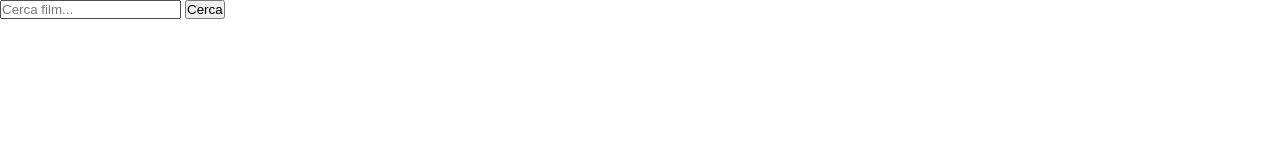
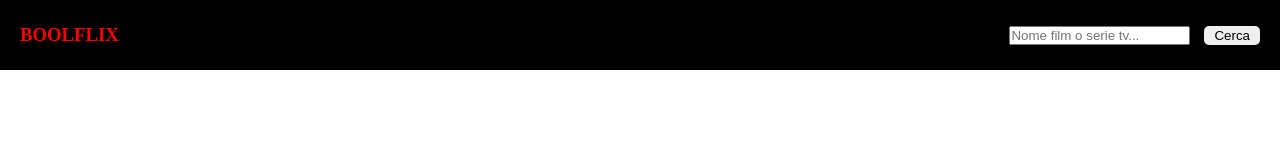
Before and after one commit to Lorenzo-Palumbo/ajax-ex-boolflix, a plain HTML site: page index.html in a window 1280 px wide. Drawn offline with nearby package versions, Linux system fonts and the light colour scheme.

Commit message:
commit 6

```diff
--- a/css/style.css
+++ b/css/style.css
@@ -4,10 +4,57 @@
     margin: 0;
 }
 
-.film-trovato span{
-    display: block;
+.clearfix{
+    content: "";
+    display: table;
+    clear: both;
+}
+
+header{
+    height: 70px;
+    padding-left: 20px;
+    padding-right: 20px;
+    line-height: 70px;
+    background-color: black
+}
+
+header h3{
+    color: red;
+    float: left;
+}
+
+header .header-right{
+    float: right;
+}
+header .header-right button{
+    border-radius: 5px;
+    border-style: none;
+    padding: 2px 10px;
+    margin-left: 10px;
 }
 
 .star{
     display: none;
 }
+
+.films-trovati{
+    width: 100vw;
+}
+
+.film-trovato{
+    float: left;
+    width: 25vw;
+    height: 513px;
+    position: relative;
+}
+
+.film-trovato span{
+    position: relative;
+    float: left;
+}
+
+.film-trovato>img{
+    position: absolute;
+    left: 50%;
+    transform: translateX(-50%);
+}
--- a/index.html
+++ b/index.html
@@ -8,13 +8,22 @@
         <script src="https://cdnjs.cloudflare.com/ajax/libs/handlebars.js/4.7.3/handlebars.min.js" integrity="sha256-/PJBs6QWvXijOFIX04kZpLb6ZtSQckdOIavLWKKOgXU=" crossorigin="anonymous"></script>
         <script src="https://kit.fontawesome.com/bc0e551fa3.js" crossorigin="anonymous"></script>
     </head>
-    <body>
-        <input class="input-film"placeholder="Cerca film...">
-        <button class="search">Cerca</button>
-        <div class="films-trovati"></div>
+    <body class="clearfix">
+        <header>
+            <h3>BOOLFLIX</h3>
+            <div class="header-right">
+                <input class="input-film"placeholder="Nome film o serie tv...">
+                <button class="search">Cerca</button>
+            </div>
+        </header>
+
+        <main>
+            <div class="films-trovati"></div>
+        </main>
+
         <script id="films-template" type="text/x-handlebars-template">
           <div class="film-trovato">
-            <span><img src="https://image.tmdb.org/t/p/w154{{poster}}" alt=""></span>
+            <img src="https://image.tmdb.org/t/p/w342{{poster}}" alt="">
             <span>Titolo:{{titolo}}</span>
             <span>Titolo Originale:{{originale}}</span>
             <span>Lingua:<img src="https://www.countryflags.io/{{lingua}}/flat/32.png"></span>
```
